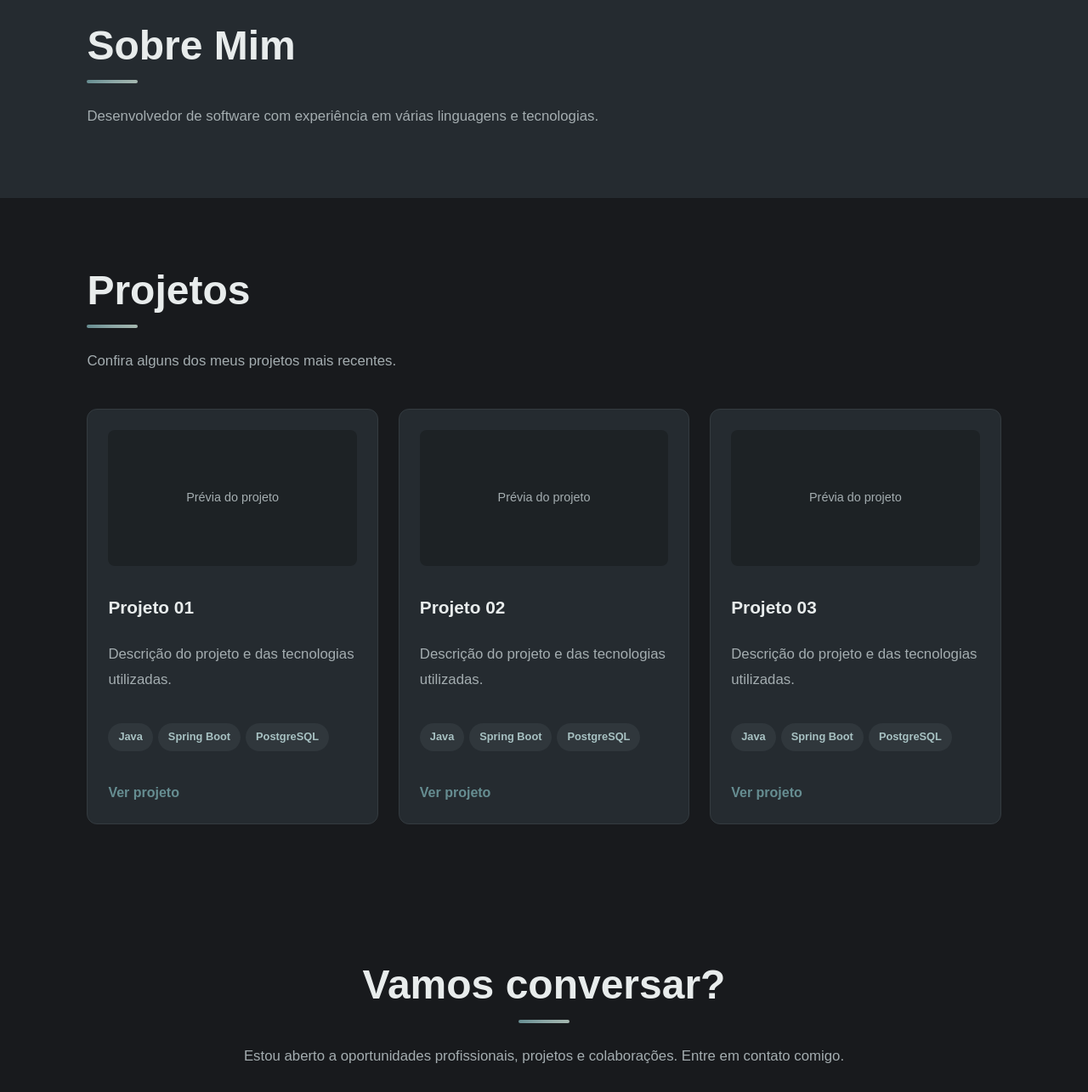
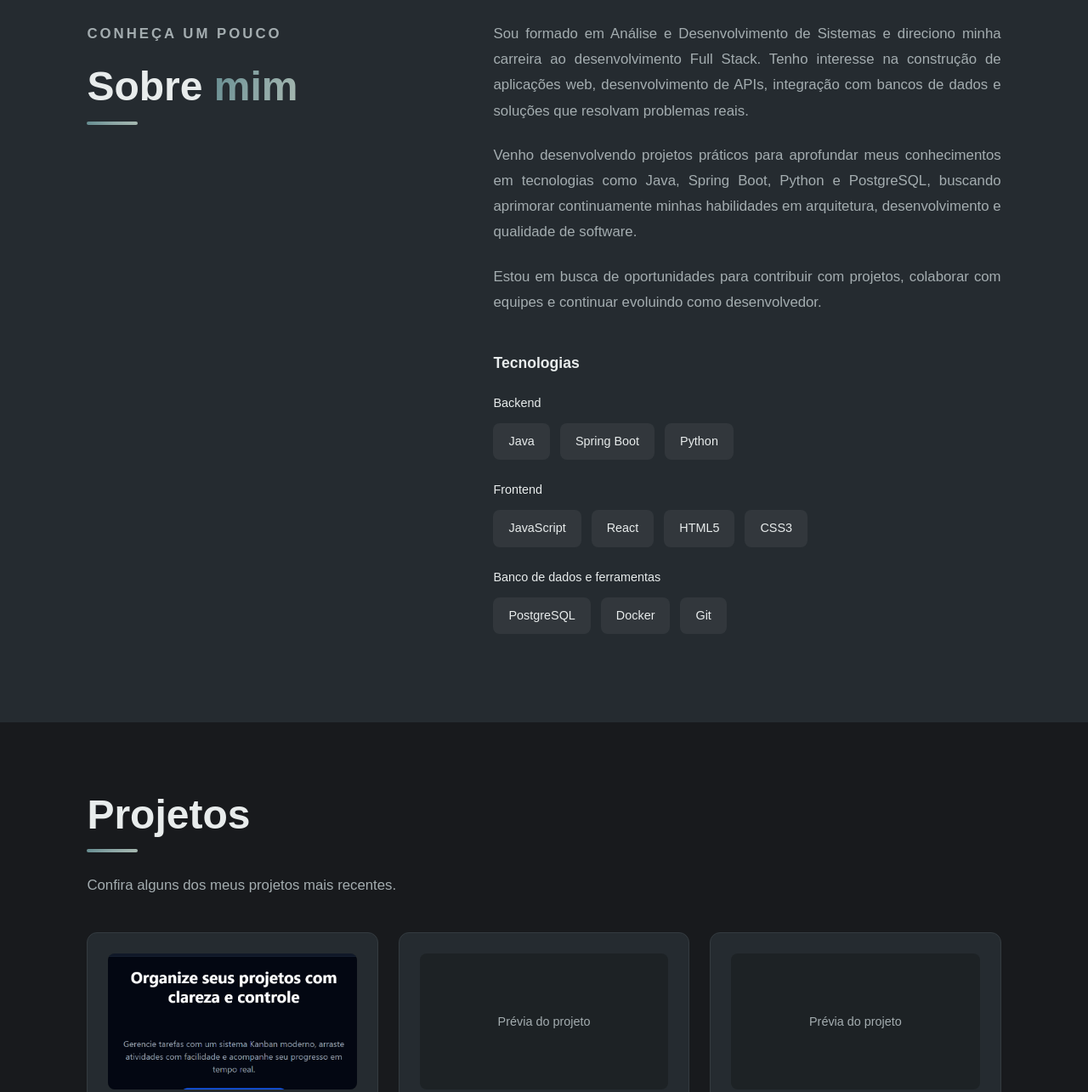
Before and after one commit to igornunescnt/portfolio-pessoal, a plain HTML site: page index.html in a window 1280 px wide. Shown: the part 820-2105 px from the top of the page at 85% size. Drawn offline with Linux system fonts and the light colour scheme.

Commit message:
feat: adiciona ProjectFlow ao portfolio (#1)

```diff
--- a/css/style.css
+++ b/css/style.css
@@ -407,3 +407,167 @@ main {
     max-width: 1440px;
     margin: 0 auto;
 }
+
+/* ABOUT */
+
+.about-content {
+    display: grid;
+    grid-template-columns: 0.8fr 1.2fr;
+    gap: 80px;
+    align-items: start;
+    max-width: 1100px;
+    margin: 0 auto;
+}
+
+.about-heading {
+    position: sticky;
+    top: 120px;
+}
+
+.section-label {
+    font-size: 0.75rem;
+    font-weight: 600;
+    letter-spacing: 3px;
+    color: var(--color-primary);
+    margin-bottom: 18px;
+}
+
+.about-heading h2 {
+    font-size: clamp(2.5rem, 5vw, 4rem);
+    line-height: 1.1;
+}
+
+.about-heading h2 span {
+    background: var(--color-primary-gradient);
+    background-clip: text;
+    -webkit-background-clip: text;
+    color: transparent;
+}
+
+.about-description {
+    display: flex;
+    flex-direction: column;
+    gap: 22px;
+}
+
+.about-description p {
+    font-size: 1.05rem;
+    line-height: 1.9;
+    color: var(--color-text-secondary);
+    text-align: justify;
+}
+
+@media (max-width: 768px) {
+    .about-content {
+        grid-template-columns: 1fr;
+        gap: 35px;
+    }
+
+    .about-heading {
+        position: static;
+    }
+
+    .about-heading h2 {
+        font-size: 2.7rem;
+    }
+
+    .about-description p {
+        font-size: 1rem;
+        line-height: 1.8;
+    }
+}
+
+/* ABOUT SKILLS */
+
+.about-skills {
+    grid-column: 1 / -1;
+    margin-top: 20px;
+}
+
+.about-skills h3 {
+    font-size: 1.1rem;
+    font-weight: 600;
+    margin-bottom: 22px;
+    color: var(--color-text);
+}
+
+.skills-list {
+    display: flex;
+    flex-wrap: wrap;
+    gap: 12px;
+}
+
+.skills-list span {
+    padding: 10px 18px;
+    border: 1px solid var(--color-border);
+    border-radius: 8px;
+    background: rgba(255, 255, 255, 0.06);
+    color: var(--color-text);
+    font-size: 0.9rem;
+    font-weight: 500;
+    transition: all 0.3s ease;
+}
+
+.skills-list span:hover {
+    background: rgba(255, 255, 255, 0.12);
+    border-color: var(--color-primary);
+    transform: translateY(-3px);
+}
+
+.skill-group {
+    margin-bottom: 24px;
+}
+
+.skill-group h4 {
+    margin-bottom: 12px;
+    color: var(--color-text-secondary);
+    font-size: 0.9rem;
+    font-weight: 500;
+}
+
+.project-image img {
+    width: 100%;
+    height: 100%;
+    object-fit: cover;
+    display: block;
+}
+
+.project-image img {
+    transition: transform 0.4s ease;
+}
+
+.project-card:hover .project-image img {
+    transform: scale(1.05);
+}
+
+.project-card > a {
+    display: inline-block;
+    margin-top: 18px;
+    margin-right: 16px;
+    font-size: 0.9rem;
+    font-weight: 600;
+    text-decoration: none;
+    transition: color 0.3s ease;
+}
+
+.project-card > a:first-of-type {
+    color: var(--color-primary);
+}
+
+.project-card > a:last-of-type {
+    color: var(--color-text-secondary);
+}
+
+.project-card > a:hover {
+    color: var(--color-text);
+}
+.project-card {
+    display: flex;
+    flex-direction: column;
+}
+
+.project-card .project-links {
+    display: flex;
+    align-items: center;
+    gap: 20px;
+}
--- a/index.html
+++ b/index.html
@@ -39,8 +39,67 @@
             </div>
         </section>
         <section id="sobre">
-            <h2>Sobre Mim</h2>
-            <p>Desenvolvedor de software com experiência em várias linguagens e tecnologias.</p>
+            <div class="about-content">
+                <div class="about-heading">
+                    <p class="section-label">CONHEÇA UM POUCO</p>
+                    <h2>Sobre <span>mim</span></h2>
+                </div>
+
+                <div class="about-description">
+                    <p>
+                        Sou formado em Análise e Desenvolvimento de Sistemas
+                        e direciono minha carreira ao desenvolvimento Full Stack.
+                        Tenho interesse na construção de aplicações web,
+                        desenvolvimento de APIs, integração com bancos de dados
+                        e soluções que resolvam problemas reais.
+                    </p>
+
+                    <p>
+                        Venho desenvolvendo projetos práticos para aprofundar
+                        meus conhecimentos em tecnologias como Java, Spring Boot,
+                        Python e PostgreSQL, buscando aprimorar continuamente
+                        minhas habilidades em arquitetura, desenvolvimento
+                        e qualidade de software.
+                    </p>
+
+                    <p>
+                        Estou em busca de oportunidades para contribuir com
+                        projetos, colaborar com equipes e continuar evoluindo
+                        como desenvolvedor.
+                    </p>
+                    <div class="about-skills">
+                        <h3>Tecnologias</h3>
+
+                        <div class="skill-group">
+                            <h4>Backend</h4>
+                            <div class="skills-list">
+                                <span>Java</span>
+                                <span>Spring Boot</span>
+                                <span>Python</span>
+                            </div>
+                        </div>
+
+                        <div class="skill-group">
+                            <h4>Frontend</h4>
+                            <div class="skills-list">
+                                <span>JavaScript</span>
+                                <span>React</span>
+                                <span>HTML5</span>
+                                <span>CSS3</span>
+                            </div>
+                        </div>
+
+                        <div class="skill-group">
+                            <h4>Banco de dados e ferramentas</h4>
+                            <div class="skills-list">
+                                <span>PostgreSQL</span>
+                                <span>Docker</span>
+                                <span>Git</span>
+                            </div>
+                        </div>
+                    </div>
+                </div>
+            </div>
         </section>
         <section id="projetos">
             <h2>Projetos</h2>
@@ -50,16 +109,26 @@
 
                 <article class="project-card">
                     <div class="project-image">
-                        Prévia do projeto
+                        <img src="img/projectflow.png" alt="Captura de tela do ProjectFlow">
                     </div>
-                    <h3>Projeto 01</h3>
-                    <p>Descrição do projeto e das tecnologias utilizadas.</p>
+                    <h3>ProjectFlow</h3>
+
+                    <p>
+                        Aplicação de gerenciamento de tarefas no estilo Kanban,
+                        desenvolvida com React e Vite.
+                    </p>
                     <div class="project-technologies">
-                        <span>Java</span>
-                        <span>Spring Boot</span>
-                        <span>PostgreSQL</span>
+                        <span>React</span>
+                        <span>Vite</span>
+                        <span>Zustand</span>
+                        <span>JavaScript</span>
                     </div>
-                    <a href="#">Ver projeto</a>
+                    <div class="project-links">
+                        <a href="https://todo-kanban-weld.vercel.app/" target="_blank" rel="noopener noreferrer">Ver
+                            projeto</a>
+
+                        <a href="https://github.com/igornunescnt/ProjectFlow-app" target="_blank" rel="noopener noreferrer">Ver código</a>
+                    </div>
                 </article>
 
                 <article class="project-card">
```
Also changed, not shown: img/projectflow.png (added).
